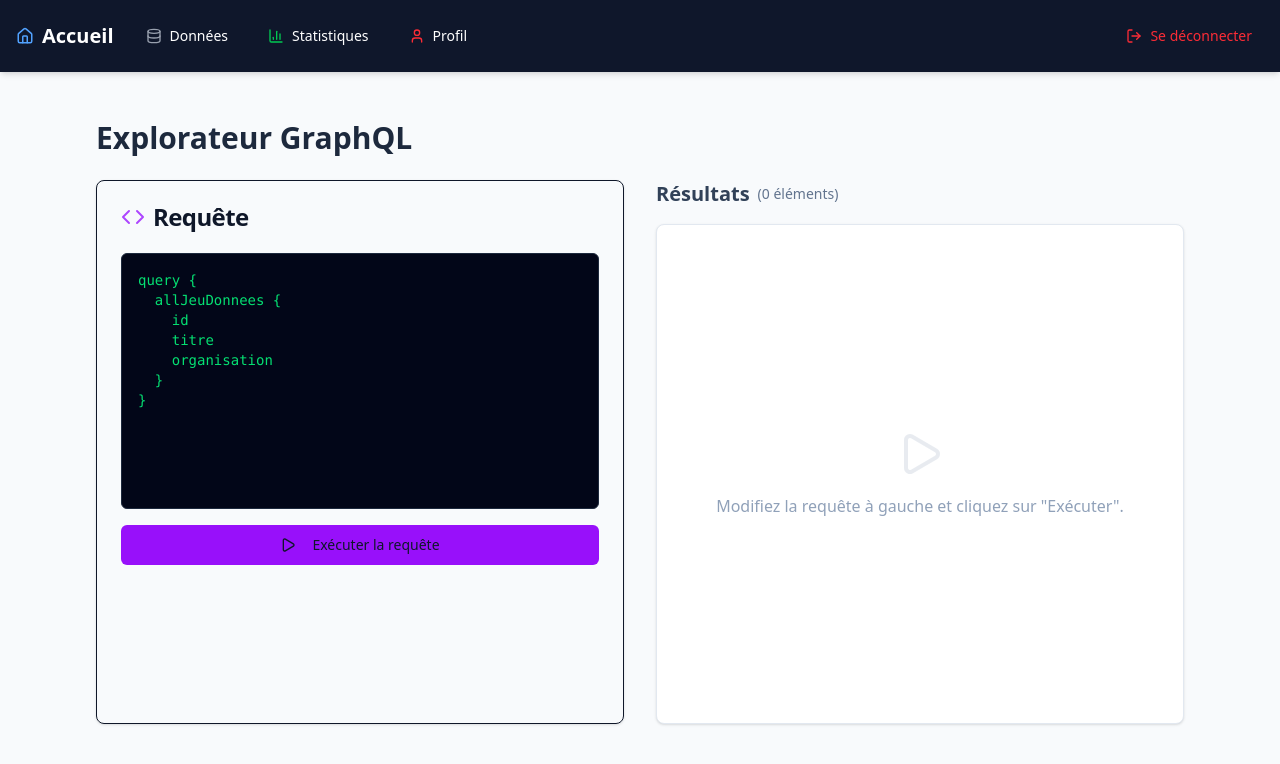
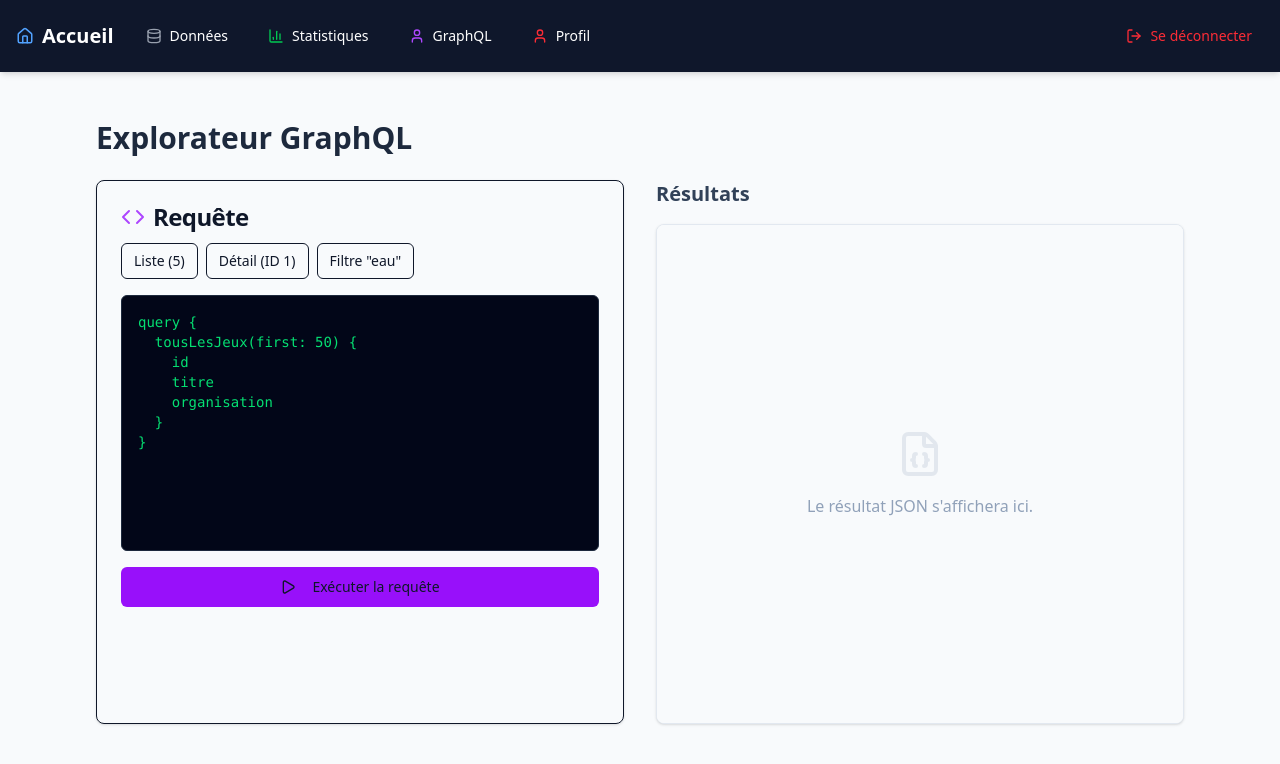
Before and after one commit to Edtaurial/moissonneur_frontend, a React (Vite) app: page /graphql in a window 1280 px wide. Shown: the top 764 px of the page. Built offline with nearby package versions, Linux system fonts and the light colour scheme; sample sign-in values are in the browser's storage.

Commit message:
petites modifs

```diff
--- a/src/components/Navbar.tsx
+++ b/src/components/Navbar.tsx
@@ -13,7 +13,7 @@ export default function Navbar() {
 
   const handleLogout = () => {
     dispatch(logout());
-    navigate('/login');
+    navigate('/connexion');
   };
 
   const isActive = (path: string) => location.pathname === path ? "bg-slate-700" : "";
@@ -38,7 +38,12 @@ export default function Navbar() {
                 <BarChart3 size={18} className="text-green-500"/> Statistiques
               </Button>
             </Link>
-            <Link to="/profile">
+            <Link to="/graphql">
+              <Button variant="ghost" className={`text-white hover:text-white hover:bg-slate-700 cursor-pointer hover:cursor-pointer ${isActive('/profile')}`}>
+                <User size={18} className="text-purple-500"/> GraphQL
+              </Button>
+            </Link>
+            <Link to="/profil">
               <Button variant="ghost" className={`text-white hover:text-white hover:bg-slate-700 cursor-pointer hover:cursor-pointer ${isActive('/profile')}`}>
                 <User size={18} className="text-red-500"/> Profil
               </Button>
--- a/src/pages/Login.tsx
+++ b/src/pages/Connexion.tsx
@@ -18,7 +18,7 @@ import {
 } from "@/components/ui/card"
 import { AlertCircle } from 'lucide-react';
 
-export default function Login() {
+export default function Connexion() {
   const [username, setUsername] = useState('');
   const [password, setPassword] = useState('');
   const [error, setError] = useState('');
--- a/src/pages/Details.tsx
+++ b/src/pages/Details.tsx
@@ -71,7 +71,7 @@ export default function DataDetails() {
       pdf.setFontSize(16);
       pdf.text("Fiche Détail - Jeu de Données", 10, 15);
       pdf.setFontSize(10);
-      pdf.text(`Exporté le ${new Date().toLocaleDateString()}`, 10, 22);
+      pdf.text(`Exporté le ${new Date().toLocaleDateString()} à ${new Date().toLocaleTimeString()}`, 10, 22);
       pdf.line(10, 25, pdfWidth - 10, 25);
 
       // contenu
--- a/src/pages/Graphql.tsx
+++ b/src/pages/Graphql.tsx
@@ -2,52 +2,82 @@ import React, { useState } from 'react';
 import api from '@/services/api';
 import { Card, CardContent, CardHeader, CardTitle } from "@/components/ui/card";
 import { Button } from "@/components/ui/button";
-import { AlertCircle, Code, Play } from 'lucide-react';
+import { AlertCircle, Code, Play, FileJson } from 'lucide-react';
 
 export default function GraphQLExplorer() {
-  const [data, setData] = useState<any[]>([]);
+  const [data, setData] = useState<any>(null); // 'any' car ça peut être un tableau ou un objet
   const [loading, setLoading] = useState(false);
   const [error, setError] = useState('');
 
- //requête par défaut
+  // Requête par défaut
   const [query, setQuery] = useState(`query {
-  allJeuDonnees {
+  tousLesJeux(first: 50) {
     id
     titre
     organisation
   }
 }`);
 
+  // Exemples de requêtes pour tester rapidement
+  const loadPreset = (type: 'list' | 'single' | 'filter') => {
+    if (type === 'list') {
+      setQuery(`query {
+  tousLesJeux(first: 10) {
+    id
+    titre
+  }
+}`);
+    } else if (type === 'single') {
+      setQuery(`query {
+  jeuDeDonnees(id: 1) {
+    id
+    titre
+    description
+    urlSource
+  }
+}`);
+    } else if (type === 'filter') {
+      setQuery(`query {
+  tousLesJeux(titreContains: "eau", first: 5) {
+    id
+    titre
+    organisation
+  }
+}`);
+    }
+  };
+
   const handleFetchGraphQL = async () => {
     setLoading(true);
     setError('');
-    setData([]);
+    setData(null);
 
     try {
       console.log("Envoi requête GraphQL...");
 
+      const response = await api.post('graphql/', { query });
 
-      const response = await api.post('graphql/', {
-        query: query
-      });
-
-      console.log("Réponse GraphQL brute:", response.data);
+      console.log("Réponse brute:", response.data);
 
       if (response.data.errors) {
         throw new Error(response.data.errors[0].message);
       }
 
-      if (response.data.data && response.data.data.allJeuDonnees) {
-        setData(response.data.data.allJeuDonnees);
+      if (response.data.data) {
+        // Logique générique : on prend la première clé de données trouvée
+        const keys = Object.keys(response.data.data);
+        if (keys.length > 0) {
+            setData(response.data.data[keys[0]]);
+        } else {
+            throw new Error("Réponse vide.");
+        }
       } else {
-        // Cas où la requête est valide mais ne demande pas 'allJeuDonnees'
-        throw new Error("Aucune donnée 'allJeuDonnees' trouvée. Vérifiez votre requête.");
+        throw new Error("Structure de réponse invalide.");
       }
 
     } catch (err: any) {
       console.error("Erreur GraphQL:", err);
-      const message = err.response?.data?.error || err.message || "Erreur inconnue";
-      setError(message);
+      setError(err.response?.data?.error || err.message || "Erreur inconnue");
     } finally {
       setLoading(false);
     }
@@ -59,16 +89,21 @@ export default function GraphQLExplorer() {
 
       <div className="grid md:grid-cols-2 gap-8">
 
-        {/* Colonne Gauche : La Requête */}
+        {/* Colonne Gauche : Éditeur */}
         <div className="space-y-4">
           <Card className="h-full flex flex-col">
-            <CardHeader>
+            <CardHeader className="pb-2">
               <CardTitle className="flex items-center gap-2">
                 <Code className="text-purple-500" /> Requête
               </CardTitle>
+              {/* Boutons de préréglages */}
+              <div className="flex gap-2 mt-2">
+                <Button variant="outline" size="sm" onClick={() => loadPreset('list')}>Liste (5)</Button>
+                <Button variant="outline" size="sm" onClick={() => loadPreset('single')}>Détail (ID 1)</Button>
+                <Button variant="outline" size="sm" onClick={() => loadPreset('filter')}>Filtre "eau"</Button>
+              </div>
             </CardHeader>
-            <CardContent className="flex-1 flex flex-col">
-              {/* 3. Zone de texte modifiable */}
+            <CardContent className="flex-1 flex flex-col pt-2">
               <textarea
                 value={query}
                 onChange={(e) => setQuery(e.target.value)}
@@ -87,43 +122,39 @@ export default function GraphQLExplorer() {
           </Card>
 
           {error && (
-            <div className="p-4 bg-red-50 text-red-600 rounded-md border border-red-200 flex items-center gap-2 animate-in fade-in slide-in-from-top-2">
+            <div className="p-4 bg-red-50 text-red-600 rounded-md border border-red-200 flex items-center gap-2">
               <AlertCircle size={20} className="shrink-0" />
               <span className="text-sm font-medium">{error}</span>
             </div>
           )}
         </div>
 
-        {/* Colonne Droite : Les Résultats */}
+        {/* Colonne Droite : Résultats JSON */}
         <div>
           <h2 className="text-xl font-semibold mb-4 text-slate-700 flex items-center gap-2">
             Résultats
-            {<span className="text-sm font-normal text-slate-500">({data.length} éléments)</span>}
           </h2>
 
-          <div className="bg-white rounded-lg shadow-sm border border-slate-200 p-0 h-[500px] overflow-hidden flex flex-col">
-
-            {data.length === 0 && !loading && !error && (
-              <div className="flex-1 flex flex-col items-center justify-center text-slate-400 p-8 text-center">
-                <Play size={48} className="mb-4 opacity-20" />
-                <p>Modifiez la requête à gauche et cliquez sur "Exécuter".</p>
-              </div>
-            )}
+          <div className="bg-white rounded-lg shadow-sm border border-slate-200 p-0 h-[500px] overflow-hidden flex flex-col relative">
 
             {loading && (
-              <div className="flex-1 flex items-center justify-center p-8">
+              <div className="absolute inset-0 bg-white/80 flex items-center justify-center z-10">
                 <div className="animate-spin rounded-full h-8 w-8 border-b-2 border-purple-600"></div>
               </div>
             )}
 
-            {data.length > 0 && (
-              <div className="overflow-y-auto flex-1 p-2">
-                {/* Affichage JSON brut pour supporter n'importe quelle structure de réponse */}
-                <pre className="text-xs text-slate-700 p-4 font-mono whitespace-pre-wrap">
-                  {JSON.stringify(data, null, 2)}
-                </pre>
-              </div>
-            )}
+            <div className="overflow-y-auto flex-1 p-4 bg-slate-50">
+                {data ? (
+                    <pre className="text-xs text-slate-800 font-mono whitespace-pre-wrap">
+                        {JSON.stringify(data, null, 2)}
+                    </pre>
+                ) : (
+                    <div className="h-full flex flex-col items-center justify-center text-slate-400">
+                        <FileJson size={48} className="mb-4 opacity-20" />
+                        <p>Le résultat JSON s'affichera ici.</p>
+                    </div>
+                )}
+            </div>
           </div>
         </div>
       </div>
--- a/src/pages/Register.tsx
+++ b/src/pages/Inscription.tsx
@@ -6,7 +6,7 @@ import { Input } from "@/components/ui/input";
 import { Label } from "@/components/ui/label";
 import { Card, CardContent, CardHeader, CardTitle, CardDescription, CardFooter } from "@/components/ui/card";
 
-export default function Register() {
+export default function Inscription() {
   const navigate = useNavigate();
   const [formData, setFormData] = useState({ username: '', email: '', password: '', confirmPassword: '' });
   const [error, setError] = useState('');
--- a/src/pages/Statistiques.tsx
+++ b/src/pages/Statistiques.tsx
@@ -73,7 +73,7 @@ export default function Stats() {
       pdf.setFontSize(18);
       pdf.text("Rapport Statistique - Plateforme de Données", 10, 15);
       pdf.setFontSize(10);
-      pdf.text(`Généré le ${new Date().toLocaleDateString()}`, 10, 22);
+      pdf.text(`Généré le ${new Date().toLocaleDateString()} à ${new Date().toLocaleTimeString()}`, 10, 22);
 
       pdf.addImage(imgData, 'PNG', 0, 30, pdfWidth, pdfHeight);
       pdf.save('rapport-statistiques.pdf');
--- a/src/services/api.tsx
+++ b/src/services/api.ts
@@ -1,7 +1,7 @@
 import axios from 'axios';
 
 
-const API_URL = 'https://edwin2025.pythonanywhere.com/';  //https://edwin2025.pythonanywhere.com/   https://edwin2025.pythonanywhere.com
+const API_URL = 'http://127.0.0.1:8000/';  //https://edwin2025.pythonanywhere.com/
 
 const api = axios.create({
   baseURL: API_URL,
```
Also changed, not shown: src/App.tsx (+5 -5 lines).
